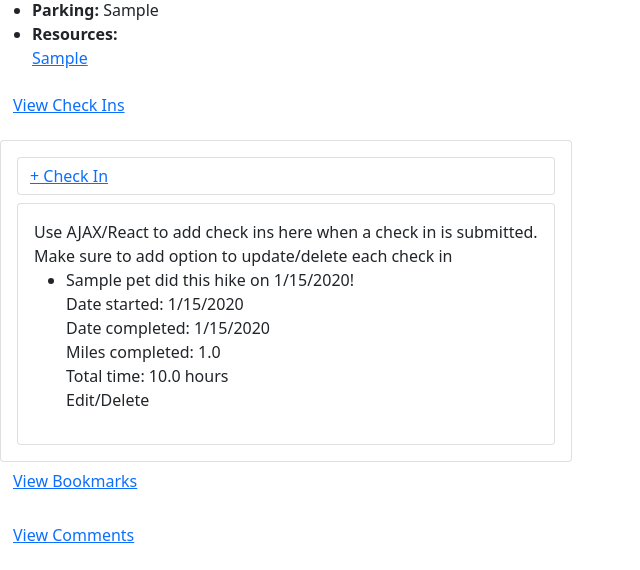
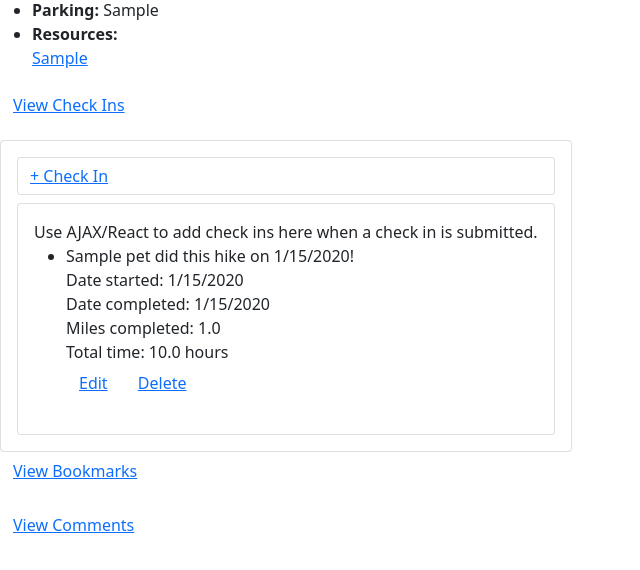
Before and after one commit to jenniferlei/Hackbright_Pup_Journey_Project, a Flask app: page /hikes/1 in a window 1280 px wide, after a click on "View Check Ins". Shown: the part 694-1264 px from the top of the page, without its empty margins (0-640 px from the left). After the commit the page ends 1227 px from the top, so only its background shows below. Run offline with Flask 2, Linux system fonts and the light colour scheme; the visitor is signed in with stand-in values (Sample User, id 1); tables that the repository leaves empty hold one stand-in row (values such as "Sample post"); grey boxes marked "Sample" are stand-in pictures.

Commit message:
Added capability to delete check ins, comments and bookmarks lists

```diff
--- a/crud.py
+++ b/crud.py
@@ -64,11 +64,6 @@ def create_comment(user, hike, body):
     return comment
 
 
-def delete_comment():
-    """Delete a comment."""
-    pass
-
-
 def edit_comment():
     """Edit a comment."""
     pass
@@ -78,6 +73,12 @@ def get_comment_by_hike_id(hike_id):
     """Return all comments by hike_id."""
 
     return db.session.query(Comment).filter_by(hike_id=hike_id)
+
+
+def get_comment_by_comment_id(comment_id):
+    """Return all comments by hike_id."""
+
+    return db.session.query(Comment).filter_by(comment_id=comment_id).one()
 
 
 def create_check_in(hike, pet, date_hiked, date_started, date_completed, miles_completed, total_time):
@@ -109,9 +110,10 @@ def create_bookmarks_list(bookmarks_list_name, user_id, hikes):
     return bookmarks_list
 
 
-def delete_bookmarks_list():
-    """Delete a bookmarks list."""
-    pass
+def get_bookmarks_list_by_bookmarks_list_id(bookmarks_list_id):
+    """Get a bookmarks list by bookmarks_list_id."""
+
+    return db.session.query(BookmarksList).filter_by(bookmarks_list_id=bookmarks_list_id).one()
 
 
 def edit_bookmarks_list():
@@ -207,11 +209,19 @@ def get_check_ins_by_user_id_and_hike_id(user_id, hike_id):
 
 
 def get_check_ins_by_pet_id(pet_id):
-    """Return all check ins for a give pet"""
+    """Return all check ins for a given pet id"""
 
     check_ins = db.session.query(CheckIn).filter_by(pet_id=pet_id).all()
 
     return check_ins
+
+
+def get_check_ins_by_check_in_id(check_in_id):
+    """Return a check in for a given check in id"""
+
+    check_in = db.session.query(CheckIn).filter_by(check_in_id=check_in_id).one()
+
+    return check_in
 
 
 def get_hikes():
--- a/model.py
+++ b/model.py
@@ -52,7 +52,9 @@ class Pet(db.Model):
     breed = db.Column(db.String,
                         nullable=True)
     pet_imgURL = db.Column(db.String,
-                        nullable=True)
+                            nullable=True)
+    # img_public_id = db.Column(db.String,
+    #                         nullable=True)
 
     # user = User object
         # (db.relationship("Pets", backref="user") on User model)
@@ -176,7 +178,7 @@ class BookmarksList(db.Model):
                         db.ForeignKey("users.user_id"),
                         nullable=False)
 
-    hikes = db.relationship("Hike", secondary="hikes_bookmarks_lists", backref="bookmarks_lists", cascade="all, delete")
+    hikes = db.relationship("Hike", secondary="hikes_bookmarks_lists", backref="bookmarks_lists")
 
     def __repr__(self):
         return f"<Bookmarks List bookmarks_list_id={self.bookmarks_list_id} bookmarks_list_name={self.bookmarks_list_name}>"
--- a/server.py
+++ b/server.py
@@ -69,6 +69,7 @@ def show_hike(hike_id):
 
         return (render_template("hike_details.html", hike=hike,
                                                     hike_resources=hike_resources,
+                                                    user=user,
                                                     comments=comments,
                                                     pets=pets,
                                                     check_ins=sorted_check_ins,
@@ -140,6 +141,7 @@ def add_pet():
 
         if my_file.filename == "":
             pet_imgURL = None
+            # img_public_id = None
         else:
             # save the uploaded file to Cloudinary by making an API request
             result = cloudinary.uploader.upload(my_file,
@@ -148,10 +150,11 @@ def add_pet():
                                                 cloud_name=CLOUD_NAME)
 
             pet_imgURL = result["secure_url"]
+            # img_public_id = result["public_id"]
 
         check_ins = []
 
-        pet = crud.create_pet(user, pet_name, gender, birthday, breed, pet_imgURL, check_ins)
+        pet = crud.create_pet(user, pet_name, gender, birthday, breed, pet_imgURL, check_ins) # add img_public_id
         db.session.add(pet)
         db.session.commit()
         flash(f"Success! {pet_name} profile has been added.")
@@ -172,10 +175,15 @@ def delete_pet():
 
         pet_id = request.form.get("delete")
         pet = crud.get_pet_by_id(pet_id)
+        # img_public_id = pet.img_public_id
+        # cloudinary.uploader.destroy(img_public_id,
+                                    # api_key=CLOUDINARY_KEY,
+                                    # api_secret=CLOUDINARY_SECRET,
+                                    # cloud_name=CLOUD_NAME)
+        flash(f"Success! {pet.pet_name} profile has been deleted.")
 
         db.session.delete(pet)
         db.session.commit()
-        flash(f"Success! {pet.pet_name} profile has been deleted.")
 
     return redirect("/")
 
@@ -184,66 +192,67 @@ def delete_pet():
 def delete_check_in():
     """Delete a check-in"""
 
-    # logged_in_email = session.get("user_email")
+    logged_in_email = session.get("user_email")
 
-    # if logged_in_email is None:
-    #     flash("You must log in to delete a check in.")
-    # else:
-    #     user = crud.get_user_by_email(logged_in_email)
+    if logged_in_email is None:
+        flash("You must log in to delete a check in.")
+    else:
+        user = crud.get_user_by_email(logged_in_email)
 
-    #     pet_id = request.form.get("delete")
-    #     pet = crud.get_pet_by_id(pet_id)
+        check_in_id = request.form.get("delete")
+        check_in = crud.get_check_ins_by_check_in_id(check_in_id)
 
-    #     db.session.delete(pet)
-    #     db.session.commit()
-    #     flash(f"Success! {pet.pet_name} profile has been deleted.")
+        flash(f"Success! Check in at {check_in.hike.hike_name} by {check_in.pet.pet_name} has been deleted.")
 
-    # return redirect("/")
-    pass
+        db.session.delete(check_in)
+        db.session.commit()
+
+    return redirect(request.referrer)
 
 
 @app.route("/delete-comment", methods=["POST"])
 def delete_comment():
     """Delete a comment"""
 
-    # logged_in_email = session.get("user_email")
+    logged_in_email = session.get("user_email")
 
-    # if logged_in_email is None:
-    #     flash("You must log in to delete a check in.")
-    # else:
-    #     user = crud.get_user_by_email(logged_in_email)
+    if logged_in_email is None:
+        flash("You must log in to delete a comment.")
+    else:
+        user = crud.get_user_by_email(logged_in_email)
 
-    #     pet_id = request.form.get("delete")
-    #     pet = crud.get_pet_by_id(pet_id)
+        comment_id = request.form.get("delete")
+        comment = crud.get_comment_by_comment_id(comment_id)
 
-    #     db.session.delete(pet)
-    #     db.session.commit()
-    #     flash(f"Success! {pet.pet_name} profile has been deleted.")
+        flash(f"Success! Your comment has been deleted.")
 
-    # return redirect("/")
-    pass
+        db.session.delete(comment)
+        db.session.commit()
+
+    return redirect(request.referrer)
 
 
 @app.route("/delete-bookmarks-list", methods=["POST"])
 def delete_bookmarks_list():
     """Delete a bookmarks list"""
 
-    # logged_in_email = session.get("user_email")
+    logged_in_email = session.get("user_email")
 
-    # if logged_in_email is None:
-    #     flash("You must log in to delete a check in.")
-    # else:
-    #     user = crud.get_user_by_email(logged_in_email)
+    if logged_in_email is None:
+        flash("You must log in to delete a bookmarks list.")
+    else:
+        user = crud.get_user_by_email(logged_in_email)
 
-    #     pet_id = request.form.get("delete")
-    #     pet = crud.get_pet_by_id(pet_id)
+        bookmarks_list_id = request.form.get("delete")
+        bookmarks_list = crud.get_bookmarks_list_by_bookmarks_list_id(bookmarks_list_id)
+        bookmarks_list.hikes.clear()
 
-    #     db.session.delete(pet)
-    #     db.session.commit()
-    #     flash(f"Success! {pet.pet_name} profile has been deleted.")
+        flash(f"Success! Your {bookmarks_list.bookmarks_list_name} has been deleted.")
 
-    # return redirect("/")
-    pass
+        db.session.delete(bookmarks_list)
+        db.session.commit()
+
+    return redirect(request.referrer)
 
 
 @app.route("/remove-hike", methods=["POST"])
--- a/static/css/site.css
+++ b/static/css/site.css
@@ -1,5 +1,9 @@
 #welcome-img {
   height: 30em;
+}
+
+.pet-profile-img {
+  height: 6em;
 }
 
 #all-hikes-container {
@@ -36,3 +40,13 @@
   display: inline-block;
   vertical-align: top;
 }
+
+.bookmarks-link, .edit-form, .delete-form {
+  display: inline-block;
+}
+
+ul.no-bullets {
+  list-style-type: none; /* Remove bullets */
+  padding: 0; /* Remove padding */
+  margin: 0; /* Remove margins */
+}
--- a/templates/hike_details.html
+++ b/templates/hike_details.html
@@ -118,7 +118,6 @@
 
       <div class="card card-body">
         Use AJAX/React to add check ins here when a check in is submitted.
-        <br>Make sure to add option to update/delete each check in
         <ul>
         {% for check_in in check_ins %}
           <li>
@@ -140,7 +139,13 @@
             <br>Total time: {{ check_in.total_time }} hours
             {% endif %}
 
-            <br>Edit/Delete
+            <br>
+            <form action="/edit-check-in" class="edit-form" id="form-edit-check-in" method="POST">
+              <button class="btn btn-link" type="submit" name="edit" value="{{ check_in.check_in_id }}">Edit</button>
+            </form>
+            <form action="/delete-check-in" class="delete-form" id="form-delete-check-in" method="POST">
+              <button class="btn btn-link" type="submit" name="delete" value="{{ check_in.check_in_id }}">Delete</button>
+            </form>
 
           </li>
         {% endfor %}
@@ -214,7 +219,7 @@
       </form>
     </div>
 
-      {% if bookmarks_lists_by_user_hike != None %}
+      {% if bookmarks_lists_by_user_hike != [] %}
       <div class="card card-body">
         You have this hike on these lists:
         <ul>
@@ -228,12 +233,24 @@
                   aria-controls="collapse-bookmarks-{{ bookmarks_list.bookmarks_list_id }}">
                 {{ bookmarks_list.bookmarks_list_name }}
               </a>
+              <form action="/edit-bookmarks-list" class="edit-form" id="form-edit-bookmarks-list" method="POST">
+                <button class="btn btn-link btn-sm" type="submit" name="edit" value="{{ bookmarks_list.bookmarks_list_id }}">Edit</button>
+              </form>
+              <form action="/delete-bookmarks-list" class="delete-form" id="form-delete-bookmarks-list" method="POST">
+                <button class="btn btn-link btn-sm" type="submit" name="delete" value="{{ bookmarks_list.bookmarks_list_id }}">Delete</button>
+              </form>
+
               <div class="collapse card card-body"
                     id="collapse-bookmarks-{{ bookmarks_list.bookmarks_list_id }}">
-                {% for hike in bookmarks_list.hikes %}
-                <a href="/hikes/{{ hike.hike_id }}" target="_blank">{{ hike.hike_name }}</a>
-                {% endfor %}
+                <div>
+                  <ul class="no-bullets">
+                    {% for hike in bookmarks_list.hikes %}
+                    <li><a href="/hikes/{{ hike.hike_id }}" target="_blank">{{ hike.hike_name }}</a></li>
+                    {% endfor %}
+                  </ul>
+                </div>
               </div>
+
             </li>
           {% endfor %}
         </ul>
@@ -309,10 +326,22 @@
       <p>Use AJAX/React to add comments here when a comment is submitted</p>
 
       {% for comment in comments %}
-      <p>
+      <div class="card card-body">
         {{ comment.user.full_name }} posted:
         <br>{{ comment.body }}
-      </p>
+
+      {% if "login" in session and comment.user_id == user.user_id %}
+      <div>
+        <form action="/edit-comment" class="edit-form" id="form-edit-comment" method="POST">
+          <button class="btn btn-link btn-sm" type="submit" name="edit" value="{{ comment.comment_id }}">Edit</button>
+        </form>
+        <form action="/delete-comment" class="delete-form" id="form-delete-comment" method="POST">
+          <button class="btn btn-link btn-sm" type="submit" name="delete" value="{{ comment.comment_id }}">Delete</button>
+        </form>
+      </div>
+      {% endif %}
+      </div>
+
       {% endfor %}
     </div>
 
```
Also changed, not shown: templates/homepage.html (+19 -12 lines).
